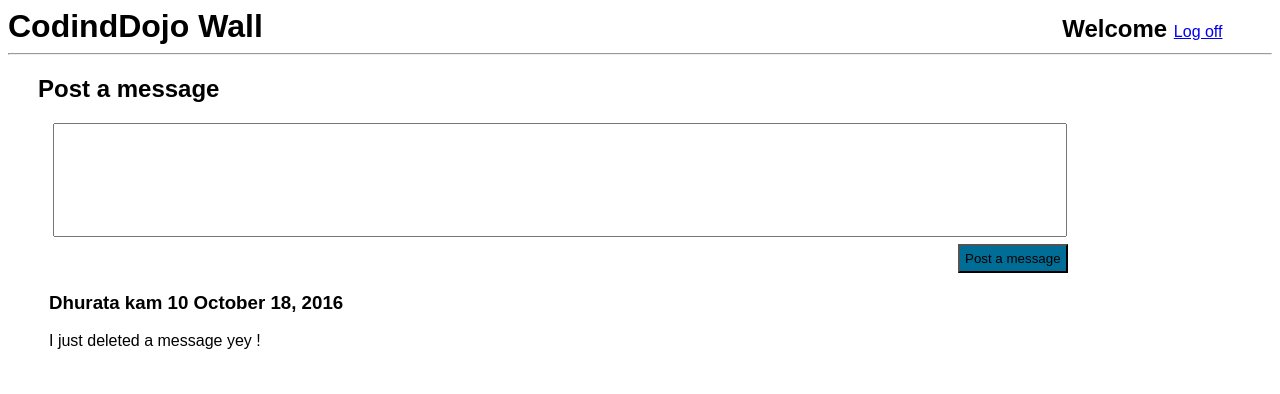
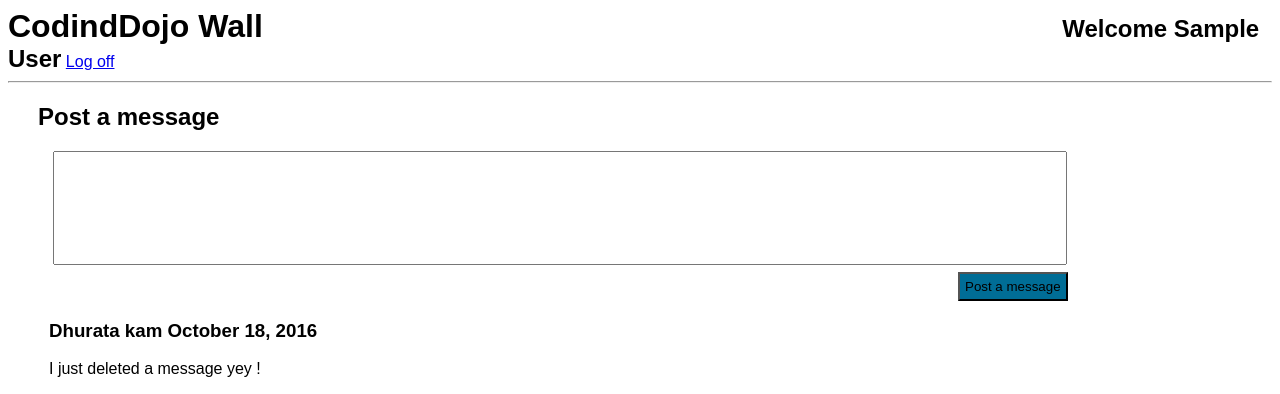
Before and after one commit to dhurataK/DhurataKamberi, a Flask app: page /wall in a window 1280 px wide. Shown: the top 394 px of the page. Run offline with Flask 2, Linux system fonts and the light colour scheme; the visitor is signed in with stand-in values (Sample User, id 1); data comes from the database, SQL or seed files in the repository.

Commit message:
Updated code after reviewed!

```diff
--- a/flask_mysql/Wall/server.py
+++ b/flask_mysql/Wall/server.py
@@ -109,7 +109,7 @@
         if user[0]:
             if bcrypt.check_password_hash(user[0]['password'], request.form['password']):
                 session['user_id'] = user[0]['id']
-                session['user'] = user[0]
+                session['user'] = user[0]['first_name']
                 return redirect('/wall')
 	    flash('Email/Password combination not found!')
 	    return redirect('/')
@@ -135,7 +135,7 @@
     if len(message) < 1:
         redirect('/wall')
     else:
-        query = "INSERT INTO messages (user_id, message, created_at)VALUES (:user_id,:message, NOW())"
+        query = "INSERT INTO messages (user_id, message, created_at,updated_at)VALUES (:user_id,:message, NOW(),NOW())"
         data = {
             'user_id': session['user_id'],
             'message': message
@@ -151,7 +151,7 @@
     if len(comment) < 1:
         redirect('/wall')
     else:
-        query = "INSERT INTO comments(message_id, user_id, comment, created_at) VALUES((SELECT id FROM messages WHERE id = :message_id),:user_id, :comment, NOW())"
+        query = "INSERT INTO comments(message_id, user_id, comment, created_at,updated_at) VALUES((SELECT id FROM messages WHERE id = :message_id),:user_id, :comment, NOW(),NOW())"
         data = {
             'user_id': session['user_id'],
             'message_id': message_id,
@@ -181,5 +181,6 @@
 @app.route('/logout')
 def logout():
     session.pop('user_id')
+    session.pop('user')
     return redirect('/')
 app.run(debug=True)
--- a/flask_mysql/Wall/templates/show.html
+++ b/flask_mysql/Wall/templates/show.html
@@ -7,7 +7,7 @@
   </head>
   <body>
     <head>
-      <h1 class="inline">CodindDojo Wall</h1> <h2 class="inline right">Welcome {{ session['user'].first_name }}</h2>
+      <h1 class="inline">CodindDojo Wall</h1> <h2 class="inline right">Welcome {{ session['user'] }}</h2>
       <a href="/logout">Log off</a>
       <hr>
       <form action="/messages" method="post" id = "post_message">
@@ -18,7 +18,7 @@
       <div class="message_container">
         {% for message in messages %}
           <strong><h3>{{ message.first_name }}
-            {{  message.last_name }} {{ message['message_id']}}
+            {{  message.last_name }}
             {{message.created_at.strftime('%B %d, %Y')}}</h3>
           </strong>
           <p>{{message.message}} </p>
```
